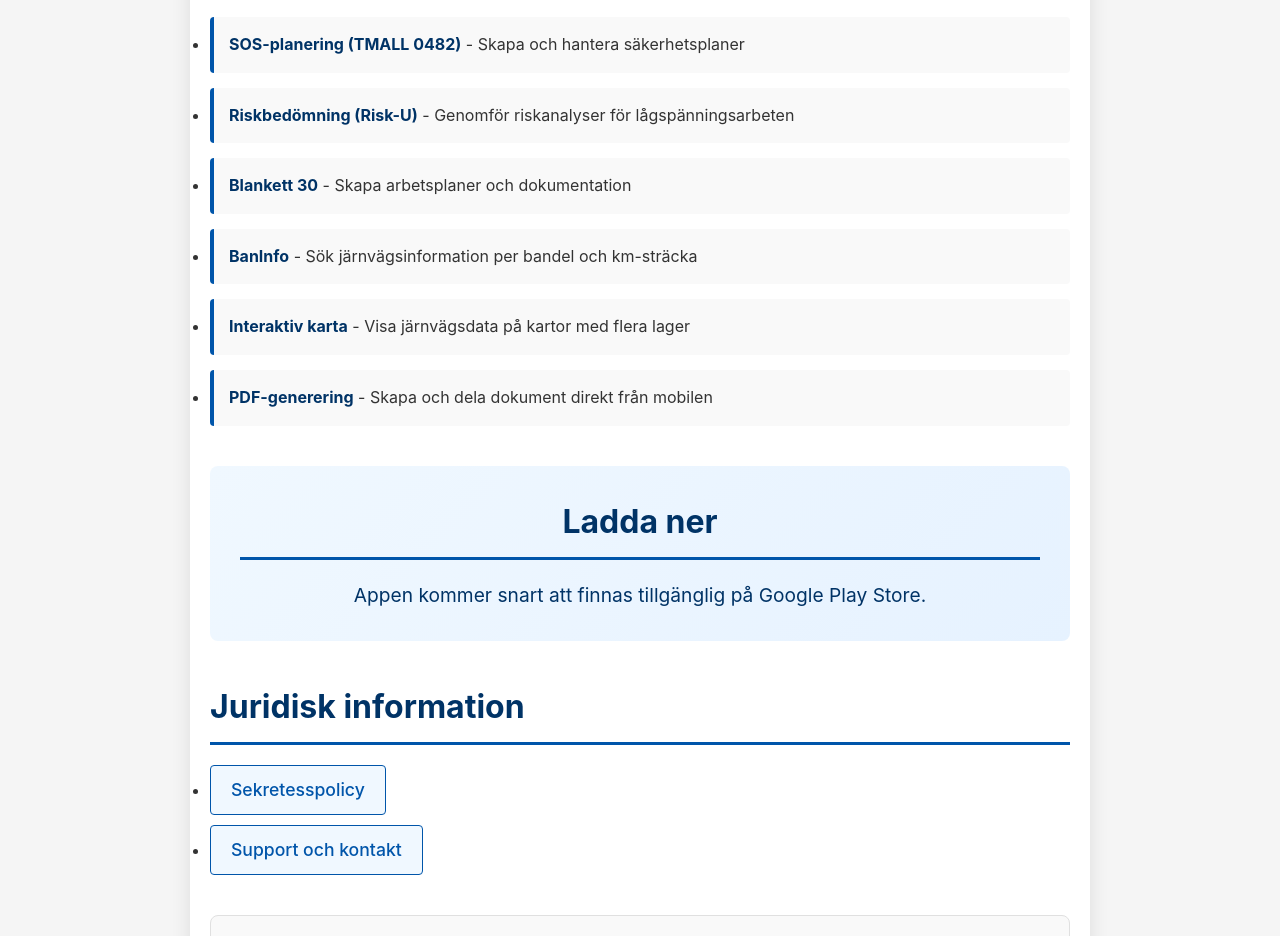
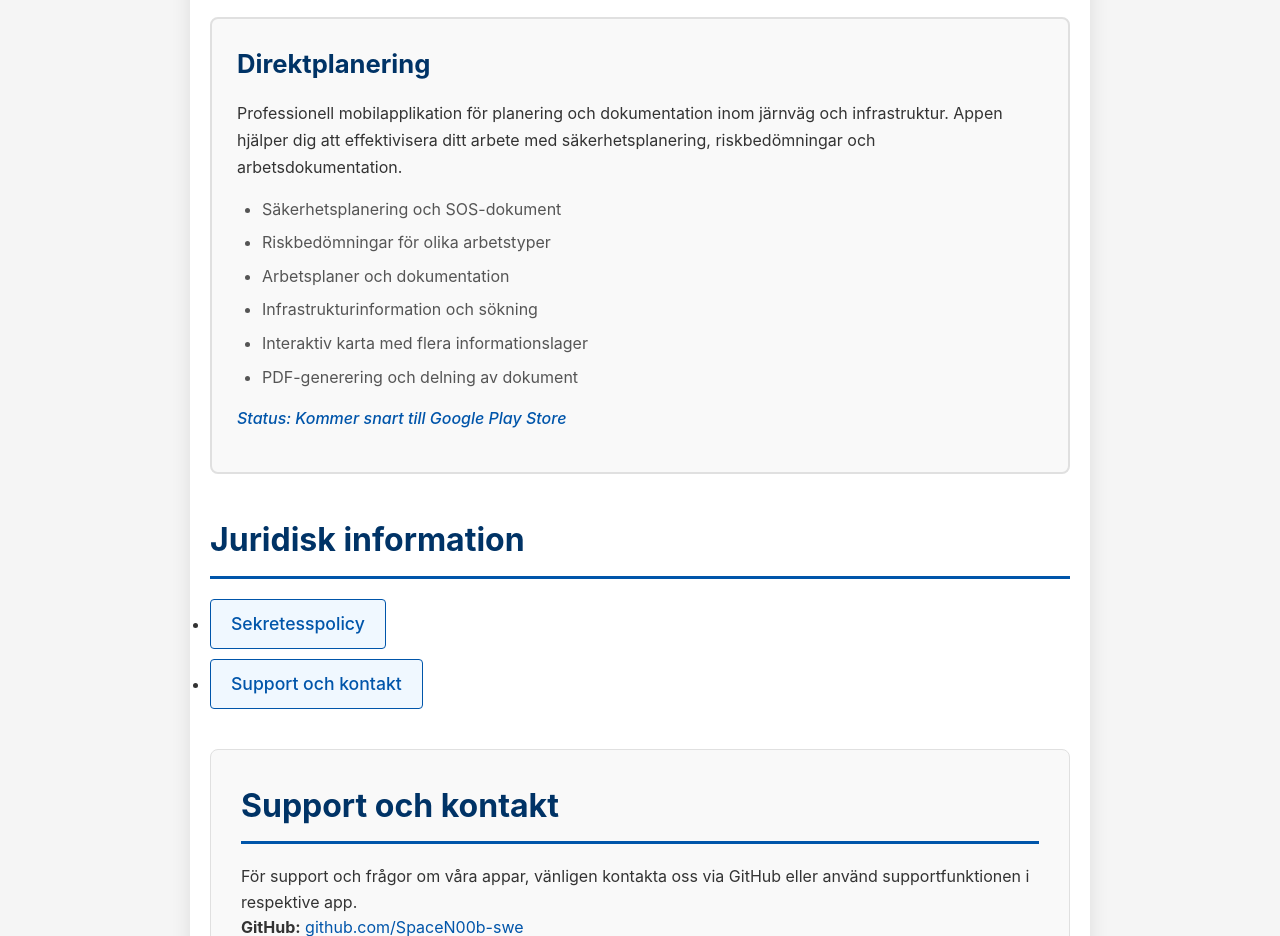
Before and after one commit to SpaceN00b-swe/spacen00b-apps, a plain HTML site: page index.html in a window 1280 px wide. Shown: the part 471-1407 px from the top of the page. Drawn offline with Linux system fonts and the light colour scheme.

Commit message:
Update to general developer website - remove Trafikverket references

```diff
--- a/index.html
+++ b/index.html
@@ -3,42 +3,47 @@
 <head>
     <meta charset="UTF-8">
     <meta name="viewport" content="width=device-width, initial-scale=1.0">
-    <title>Direktplanering - Trafikverkets mobilapp</title>
+    <title>SpaceN00b Apps - Mobilappar för professionellt bruk</title>
     <link rel="stylesheet" href="styles.css">
 </head>
 <body>
     <header>
         <div class="container">
-            <h1>Direktplanering</h1>
-            <p class="subtitle">Trafikverkets mobilapp för järnvägssäkerhetsplanering</p>
+            <h1>SpaceN00b Apps</h1>
+            <p class="subtitle">Utvecklare av mobilapplikationer för professionellt bruk</p>
         </div>
     </header>
 
     <main class="container">
         <section class="intro">
-            <h2>Om appen</h2>
+            <h2>Om oss</h2>
             <p>
-                Direktplanering är en mobilapplikation utvecklad för Trafikverkets personal som arbetar med
-                järnvägssäkerhet och planering. Appen underlättar arbetet med SOS-planering, riskbedömningar,
-                arbetsplaner och järnvägsinformation.
+                Vi utvecklar mobilapplikationer som hjälper yrkesverksamma att effektivisera sitt arbete.
+                Våra appar fokuserar på användarvänlighet, säkerhet och funktionalitet för att möta
+                professionella behov inom olika branscher.
             </p>
         </section>
 
-        <section class="features">
-            <h2>Funktioner</h2>
-            <ul>
-                <li><strong>SOS-planering (TMALL 0482)</strong> - Skapa och hantera säkerhetsplaner</li>
-                <li><strong>Riskbedömning (Risk-U)</strong> - Genomför riskanalyser för lågspänningsarbeten</li>
-                <li><strong>Blankett 30</strong> - Skapa arbetsplaner och dokumentation</li>
-                <li><strong>BanInfo</strong> - Sök järnvägsinformation per bandel och km-sträcka</li>
-                <li><strong>Interaktiv karta</strong> - Visa järnvägsdata på kartor med flera lager</li>
-                <li><strong>PDF-generering</strong> - Skapa och dela dokument direkt från mobilen</li>
-            </ul>
-        </section>
+        <section class="apps">
+            <h2>Våra Appar</h2>
 
-        <section class="download">
-            <h2>Ladda ner</h2>
-            <p>Appen kommer snart att finnas tillgänglig på Google Play Store.</p>
+            <div class="app-card">
+                <h3>Direktplanering</h3>
+                <p>
+                    Professionell mobilapplikation för planering och dokumentation inom järnväg och infrastruktur.
+                    Appen hjälper dig att effektivisera ditt arbete med säkerhetsplanering, riskbedömningar och
+                    arbetsdokumentation.
+                </p>
+                <ul>
+                    <li>Säkerhetsplanering och SOS-dokument</li>
+                    <li>Riskbedömningar för olika arbetstyper</li>
+                    <li>Arbetsplaner och dokumentation</li>
+                    <li>Infrastrukturinformation och sökning</li>
+                    <li>Interaktiv karta med flera informationslager</li>
+                    <li>PDF-generering och delning av dokument</li>
+                </ul>
+                <p class="app-status">Status: Kommer snart till Google Play Store</p>
+            </div>
         </section>
 
         <section class="legal">
@@ -52,14 +57,18 @@
         <section id="support" class="support">
             <h2>Support och kontakt</h2>
             <p>
-                För support och frågor om appen, kontakta din IT-avdelning eller projektansvarig på Trafikverket.
+                För support och frågor om våra appar, vänligen kontakta oss via GitHub eller
+                använd supportfunktionen i respektive app.
+            </p>
+            <p>
+                <strong>GitHub:</strong> <a href="https://github.com/SpaceN00b-swe" target="_blank">github.com/SpaceN00b-swe</a>
             </p>
         </section>
     </main>
 
     <footer>
         <div class="container">
-            <p>&copy; 2025 Direktplanering. Alla rättigheter förbehållna.</p>
+            <p>&copy; 2025 SpaceN00b Apps. Alla rättigheter förbehållna.</p>
         </div>
     </footer>
 </body>
--- a/styles.css
+++ b/styles.css
@@ -127,6 +127,54 @@ a:hover {
 
 .features strong {
     color: #003366;
+}
+
+/* Apps section */
+.apps {
+    margin-bottom: 40px;
+}
+
+.app-card {
+    background: #f9f9f9;
+    padding: 25px;
+    margin-bottom: 25px;
+    border-radius: 8px;
+    border: 2px solid #e0e0e0;
+    transition: border-color 0.3s ease, box-shadow 0.3s ease;
+}
+
+.app-card:hover {
+    border-color: #0055aa;
+    box-shadow: 0 4px 15px rgba(0,85,170,0.1);
+}
+
+.app-card h3 {
+    color: #003366;
+    font-size: 1.6em;
+    margin-top: 0;
+    margin-bottom: 15px;
+}
+
+.app-card p {
+    margin-bottom: 15px;
+    line-height: 1.7;
+}
+
+.app-card ul {
+    margin-left: 25px;
+    margin-bottom: 15px;
+}
+
+.app-card li {
+    margin-bottom: 8px;
+    color: #555;
+}
+
+.app-status {
+    font-style: italic;
+    color: #0055aa;
+    font-weight: 500;
+    margin-top: 15px;
 }
 
 /* Download section */
```
Also changed, not shown: privacy-policy.html (+16 -14 lines), 1 other file.
